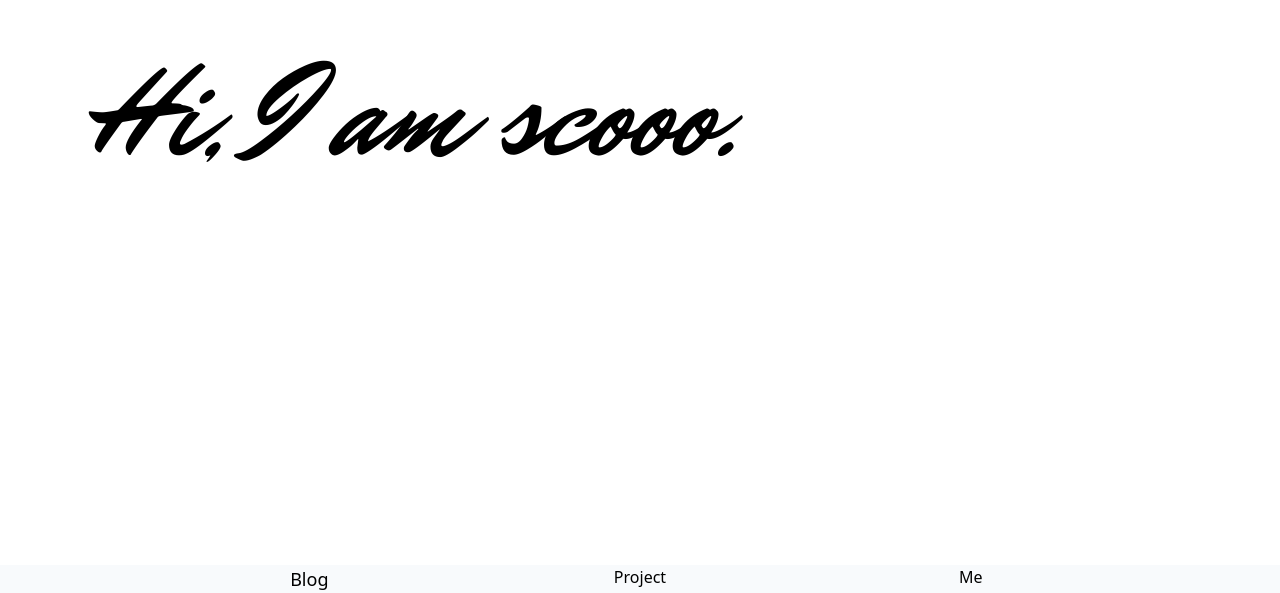
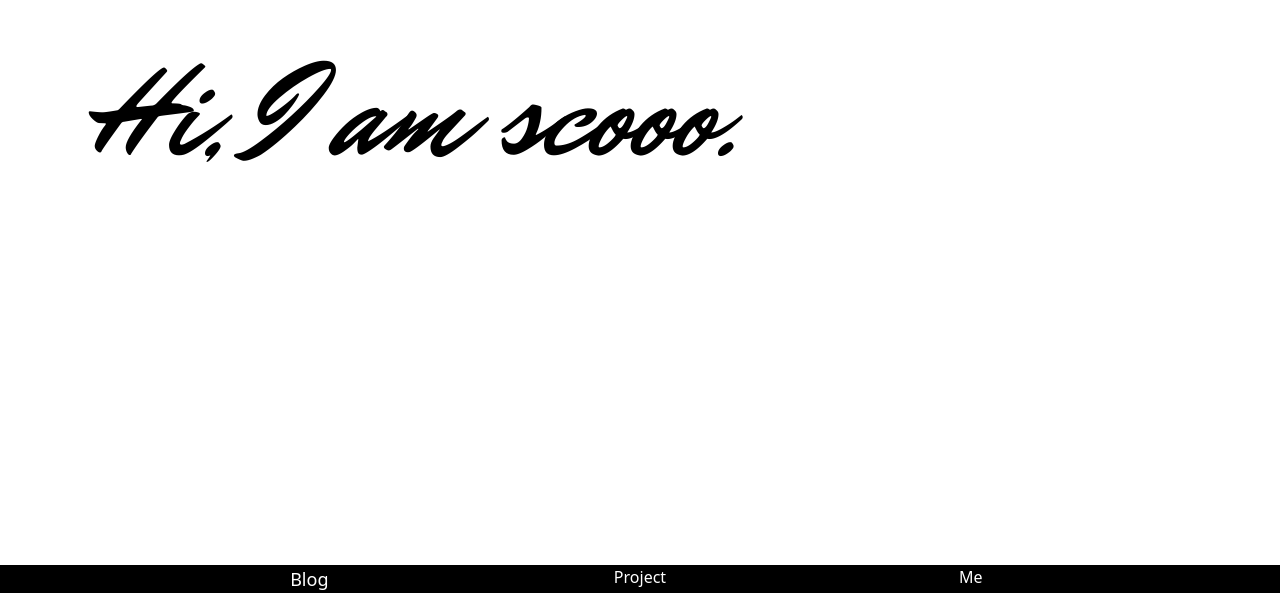
Before and after one commit to scooomaker/BlogChain, a Next.js app: page / in a window 1280 px wide. Shown: the part 403-996 px from the top of the page. Built offline with nearby package versions, Linux system fonts and the light colour scheme; a web font is replaced by a local one.

Commit message:
modify footer

```diff
--- a/components/Footer.tsx
+++ b/components/Footer.tsx
@@ -3,7 +3,7 @@ import React from 'react'
 function Footer() {
   return (
     <>
-      <footer className='bg-slate-50 mt-12'>
+      <footer className='bg-black mt-12 text-white'>
         <div className='grid mobile:grid-cols-1 pad:grid-cols-2
         max-w-[980px] mx-auto  grid-cols-3 gap-3 justify-items-center'>
 
--- a/pages/index.tsx
+++ b/pages/index.tsx
@@ -14,7 +14,7 @@ const Home: NextPage = () => {
       </Head>
 
 
-      <div className=''>
+      <div className='z-auto'>
         <Navbar name="index" />
         <div className="pages flex font-MrDafoe pl-8 h-screen items-center mobile:text-[60px] pad:text-[96px] pc:text-[128px] pc:pl-[90px] 4k:text-[140px] 4k:pl-[100px] select-none">
           <div className=''> Hi, I am scooo.</div>
--- a/styles/globals.css
+++ b/styles/globals.css
@@ -72,11 +72,8 @@
   }
 
   .navmap{
-    animation: mapnav 0.9s;
+    animation: mapnav 0.8s;
   }
 
 
-
-
-
 }
```
